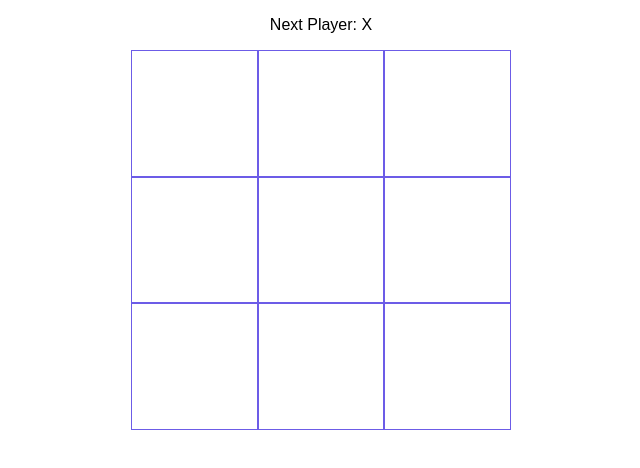
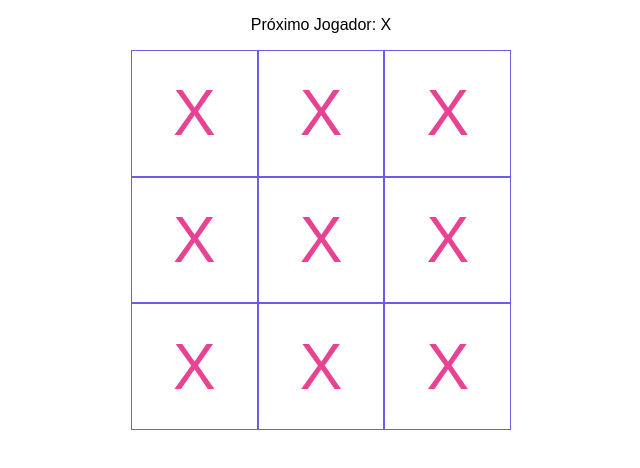
Before and after one commit to andersongarciapinheiro/15dias-de-react, a React (Create React App) app: page / in a window 1280 px wide. Shown: the top 468 px of the page, without its empty margins (319-959 px from the left). Built offline with nearby package versions, Linux system fonts and the light colour scheme.

Commit message:
day 4 challenge OK

```diff
--- a/src/App.js
+++ b/src/App.js
@@ -39,14 +39,7 @@
 // componente Sem estado
 import React from "react";
 import GameWrapper from "./components/GameWrapper/index.js"
-import BoardCollab from "./components/BoardCollab/index.js"
-import NextPlayer from "./components/NextPlayer/index.js"
-
 
 const App = () =>
-    <GameWrapper>
-      <NextPlayer />
-      <BoardCollab qtd="9" />
-    </GameWrapper>
-
+    <GameWrapper />
 export default App;
--- a/src/components/BoardCollab/index.js
+++ b/src/components/BoardCollab/index.js
@@ -25,25 +25,63 @@
 // export default BoardCollab;
 
 
-import React from "react";
+// import React from "react";
+// import "./styles.css";
+// import SquareCollab from "../SquareCollab/index.js";
+
+// const squares = [];
+
+// const squaresCollab = qtd => {
+//   for(let i = 0; squares.length < qtd; i++) {
+//     //key={i} <- cria uma identidade para o component se nao tiver
+//     //key ele vai entender que sao components iguais e vai dar erro !
+//     squares.push(<SquareCollab key={i}/>)
+//   }
+//   return squares;
+// }
+
+
+
+// const BoardCollab = ({qtd}) => (
+//   <article className="board">{squaresCollab(qtd)}</article>
+// );
+
+// export default BoardCollab;
+
+
+
+import React, { Component } from "react";
 import "./styles.css";
 import SquareCollab from "../SquareCollab/index.js";
 
-const squares = [];
 
-const squaresCollab = qtd => {
-  for(let i = 0; squares.length < qtd; i++) {
-    //key={i} <- cria uma identidade para o component se nao tiver
-    //key ele vai entender que sao components iguais e vai dar erro !
-    squares.push(<SquareCollab key={i}/>)
-  }
-  return squares;
-}
+
+class BoardCollab extends Component  {
 
 
 
-const BoardCollab = ({qtd}) => (
-  <article className="board">{squaresCollab(qtd)}</article>
-);
+   createSquares = () => {
+    // Array(9).fill(); <-- cria um array com 9 posicoes vazias !
+    // return  Array(9).fill().map(() => <SquareCollab />);
+    const squares = Array(9).fill();
+    return squares.map(
+      (square, index) => (
+        <SquareCollab
+            key={index}
+            content={this.props.content}
+            onClick={this.props.onClick}
+        />
+      )
+    )
+  }
+
+  render () {
+    return (
+              <article className="board">
+                {this.createSquares()}
+              </article>
+          )
+    }
+};
 
 export default BoardCollab;
--- a/src/components/GameWrapper/index.js
+++ b/src/components/GameWrapper/index.js
@@ -1,8 +1,38 @@
-import React from "react"
+import React, { Component } from "react"
+
+import NextPlayer from "../NextPlayer";
+import BoardCollab from "../BoardCollab";
+
 import "./styles.css"
 
-const GameWrapper = ({children}) => (
-  <main className="gameWrapper">{children}</main>
-);
+// const GameWrapper = ({children}) => (
+//   <main className="gameWrapper">{children}</main>
+// );
+
+class GameWrapper extends Component {
+  // constructor (props) {
+  //   super(props)
+  //   this.state = {nextPlayer: "X"}
+  // }
+  state = {player: "X"}
+
+
+  handleClick = () => {
+    this.setState({player: this.state.player === "X" ? "O" : "X" })
+  }
+
+
+  render() {
+    return (
+           <main className="gameWrapper">
+             <NextPlayer player={this.state.player} />
+
+             <BoardCollab onClick={this.handleClick}
+                          content={this.state.player}
+              />
+           </main>
+    )
+  }
+}
 
 export default GameWrapper;
--- a/src/components/NextPlayer/index.js
+++ b/src/components/NextPlayer/index.js
@@ -1,10 +1,8 @@
-import React, { Component } from "react";
+import React from "react";
 import "./styles.css";
 
-const NextPlayer = () => (
-
-<p className="NextPlayer">Next Player: X</p>
-
+const NextPlayer = ({player}) => (
+<p className="NextPlayer">Próximo Jogador: {player}</p>
 );
 
 export default NextPlayer;
--- a/src/components/SquareCollab/index.js
+++ b/src/components/SquareCollab/index.js
@@ -1,43 +1,42 @@
-import React, { Component } from "react";
+import React from "react";
 import "./styles.css";
 
-class SquareCollab extends Component {
+// class SquareCollab extends Component {
 
-  state = {content: ""}
-  // constructor(props) {
-  //     super(props);
-  //     this.state = {
-  //       content: ""
-  //     }
-  // }
+//   state = {content: ""}
+//   // constructor(props) {
+//   //     super(props);
+//   //     this.state = {
+//   //       content: ""
+//   //     }
+//   // }
 
 
+  // handleClick = () => {
+  //   // const newState = {};
+  //   // if(this.state.content === "X") {
+  //   //   newState.content = "O";
+  //   // } else {
+  //   //   newState.content = "X";
+  //   // }
+  //   // ######################################
+  //   // this.setState(
+  //   //   this.state.content === "X" ?
+  //   //     {content: "O"} :
+  //   //     {content: "X"}
+  //   //   );
+  //   // ######################################
 
-  handleClick = () => {
-    // const newState = {};
-    // if(this.state.content === "X") {
-    //   newState.content = "O";
-    // } else {
-    //   newState.content = "X";
-    // }
-    this.setState(
-      this.state.content === "X" ?
-        {content: "O"} :
-        {content: "X"}
-      );
-  };
+  // };
 
-  render() {
-    return (
-        <button
-          onClick={this.handleClick}
-          className="square-collab">
-            {this.state.content}
 
-          </button>
-    )
-  }
-}
+  const SquareCollab = ({content, onClick}) => (
+
+
+        <button onClick={onClick} className="square-collab">
+            {content}
+        </button>
+  )
 // let content = true;
 
 // const handleClick = (e) => {
@@ -59,3 +58,31 @@ class SquareCollab extends Component {
 // );
 
 export default SquareCollab;
+
+
+//CAIO HELPS###########
+
+// class SquareCollab extends Component {
+
+//   state = {conteudo: ""}
+
+//   singleClick = () => {
+//     if(this.state.conteudo === "") {
+//         this.setState({conteudo: this.props.content})
+//         this.props.onClick()
+//     }
+//   }
+
+//   render() {
+//     return (
+//       <button onClick={this.singleClick} className="square-collab">
+//             {this.state.conteudo}
+//       </button>
+//     )
+//   }
+
+// }
+
+
+
+// export default SquareCollab;
```
Also changed, not shown: 1 other file (tests, documents, lock files or other folders).
